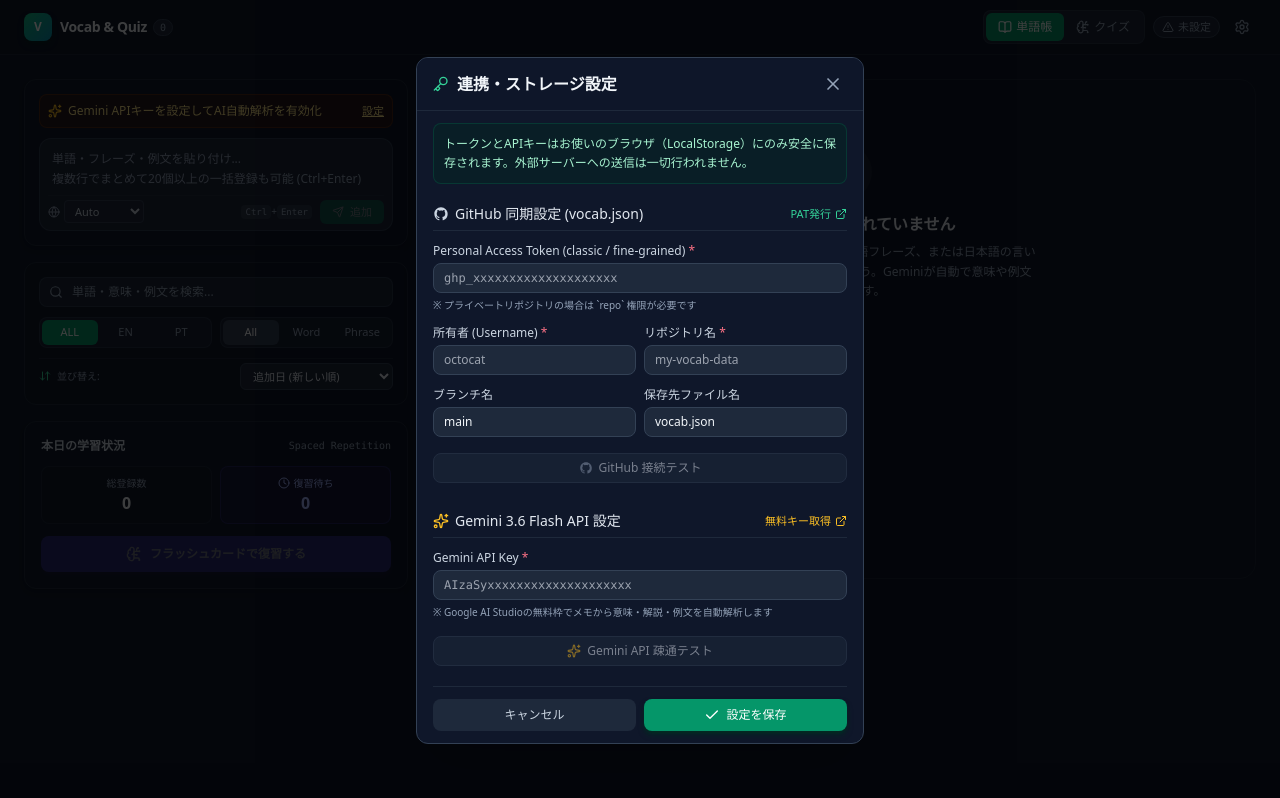
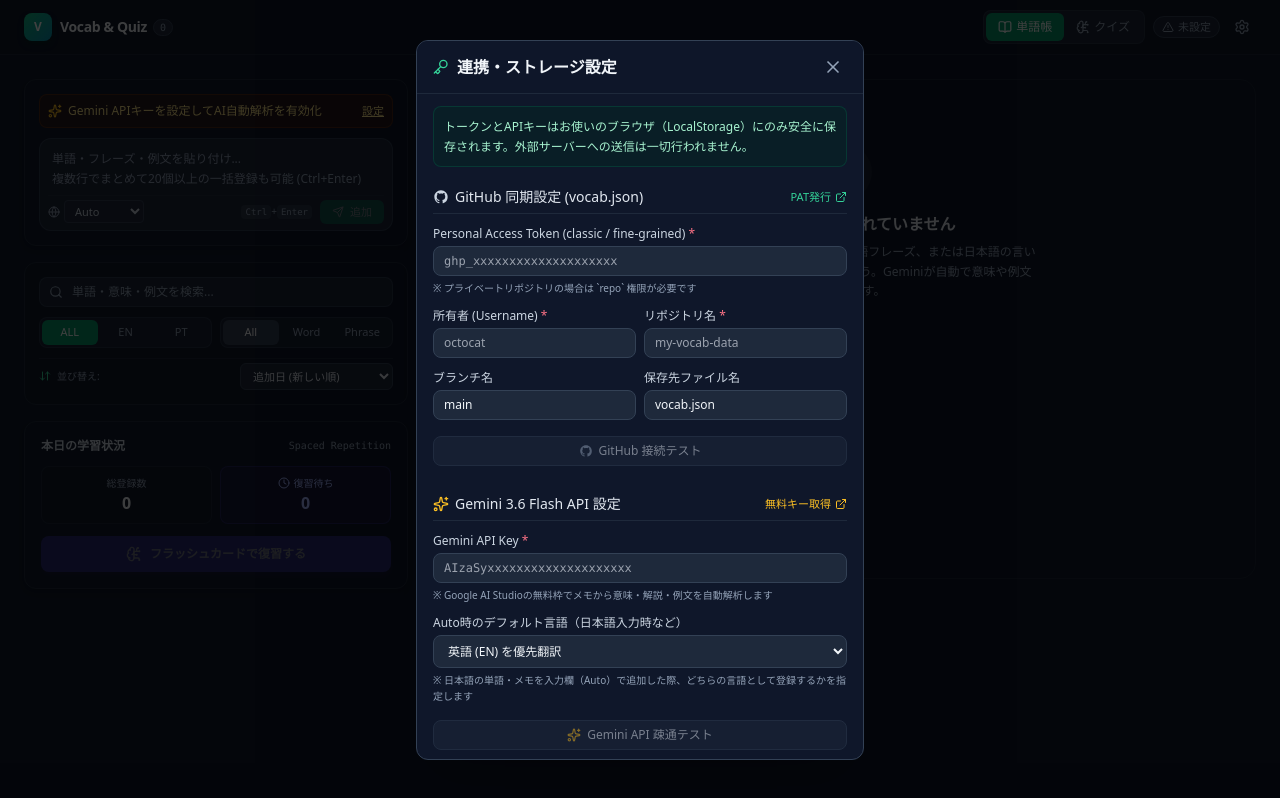
Before and after one commit to Pestnz/vocab-quiz-pwa, a React (Vite) app: page / in a window 1280 px wide. Both pictures are taken after a click on the button "設定を開く". Built offline with nearby package versions, Linux system fonts and the light colour scheme.

Commit message:
feat: add default language preference setting for Japanese input with Auto mode

```diff
--- a/src/App.tsx
+++ b/src/App.tsx
@@ -164,6 +164,7 @@
         rawLines,
         settings.geminiApiKey,
         preferredLang,
+        settings.defaultLanguage || 'en',
         (current, total) => {
           setAddingProgressText(`${current} / ${total} 件 解析中...`);
         }
--- a/src/components/Settings/SettingsModal.tsx
+++ b/src/components/Settings/SettingsModal.tsx
@@ -249,6 +249,23 @@
               </p>
             </div>
 
+            <div>
+              <label className="block font-medium text-slate-300 mb-1">
+                Auto時のデフォルト言語（日本語入力時など）
+              </label>
+              <select
+                value={form.defaultLanguage || 'en'}
+                onChange={e => handleChange('defaultLanguage', e.target.value)}
+                className="w-full px-2.5 py-1.5 rounded-lg bg-slate-800 border border-slate-700 text-slate-100 focus:outline-hidden focus:border-emerald-500 cursor-pointer"
+              >
+                <option value="en">英語 (EN) を優先翻訳</option>
+                <option value="pt">ポルトガル語 (PT) を優先翻訳</option>
+              </select>
+              <p className="text-[10px] text-slate-400 mt-1">
+                ※ 日本語の単語・メモを入力欄（Auto）で追加した際、どちらの言語として登録するかを指定します
+              </p>
+            </div>
+
             {/* Gemini 接続テスト */}
             <div className="pt-1">
               <button
--- a/src/services/gemini.ts
+++ b/src/services/gemini.ts
@@ -12,9 +12,10 @@
 export async function analyzeVocabulary(
   sourceText: string,
   apiKey: string,
-  preferredLanguage: 'auto' | 'en' | 'pt' = 'auto'
+  preferredLanguage: 'auto' | 'en' | 'pt' = 'auto',
+  defaultLanguage: 'en' | 'pt' = 'en'
 ): Promise<VocabAnalysisResult> {
-  const results = await analyzeVocabularyBatch([sourceText], apiKey, preferredLanguage);
+  const results = await analyzeVocabularyBatch([sourceText], apiKey, preferredLanguage, defaultLanguage);
   if (!results || results.length === 0) {
     throw new Error('解析結果が得られませんでした。');
   }
@@ -29,6 +30,7 @@
   sourceTexts: string[],
   apiKey: string,
   preferredLanguage: 'auto' | 'en' | 'pt' = 'auto',
+  defaultLanguage: 'en' | 'pt' = 'en',
   onProgress?: (processed: number, total: number) => void
 ): Promise<VocabAnalysisResult[]> {
   if (!apiKey.trim()) {
@@ -46,7 +48,7 @@
   // 15個ずつチャンクに分割して順次処理
   for (let i = 0; i < validItems.length; i += BATCH_CHUNK_SIZE) {
     const chunk = validItems.slice(i, i + BATCH_CHUNK_SIZE);
-    const chunkResults = await processBatchChunk(chunk, apiKey, preferredLanguage);
+    const chunkResults = await processBatchChunk(chunk, apiKey, preferredLanguage, defaultLanguage);
     allResults.push(...chunkResults);
 
     if (onProgress) {
@@ -63,11 +65,16 @@
 async function processBatchChunk(
   items: string[],
   apiKey: string,
-  preferredLanguage: 'auto' | 'en' | 'pt'
+  preferredLanguage: 'auto' | 'en' | 'pt',
+  defaultLanguage: 'en' | 'pt' = 'en'
 ): Promise<VocabAnalysisResult[]> {
   const systemInstruction = `You are a bilingual vocabulary assistant for English and Portuguese.
 Analyze each of the provided inputs. The inputs can be English terms/phrases, Portuguese terms/phrases, or Japanese expressions.
-${preferredLanguage !== 'auto' ? `User preferred target language: '${preferredLanguage}'.` : ''}
+${
+  preferredLanguage !== 'auto'
+    ? `User explicitly requested target language: '${preferredLanguage}'.`
+    : `The user selected 'auto' language mode. IMPORTANT: If the input is in Japanese or cannot be determined, you MUST translate it into the user's default language: '${defaultLanguage}'. If the input is already in English, output 'en'. If already in Portuguese, output 'pt'.`
+}
 
 Rules for EACH item:
 1. "language": Detect target language. Must be strictly 'en' for English or 'pt' for Portuguese.
--- a/src/services/storage.ts
+++ b/src/services/storage.ts
@@ -11,6 +11,7 @@
   branch: 'main',
   filePath: 'vocab.json',
   geminiApiKey: '',
+  defaultLanguage: 'en',
 };
 
 export const getStoredSettings = (): AppSettings => {
--- a/src/types/vocab.ts
+++ b/src/types/vocab.ts
@@ -44,6 +44,7 @@
   branch: string;
   filePath: string;
   geminiApiKey: string;
+  defaultLanguage?: Language;
 }
 
 export type FilterLanguage = 'all' | Language;
```
